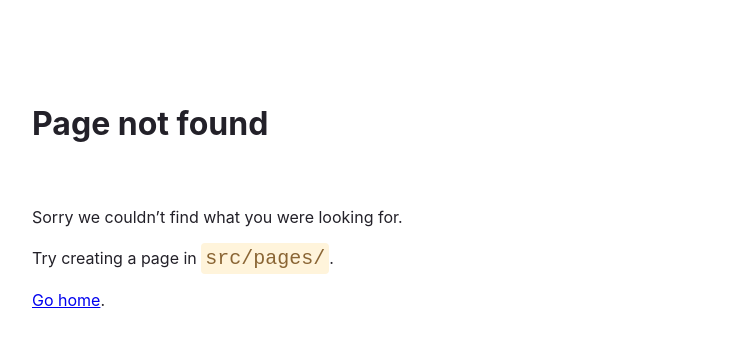
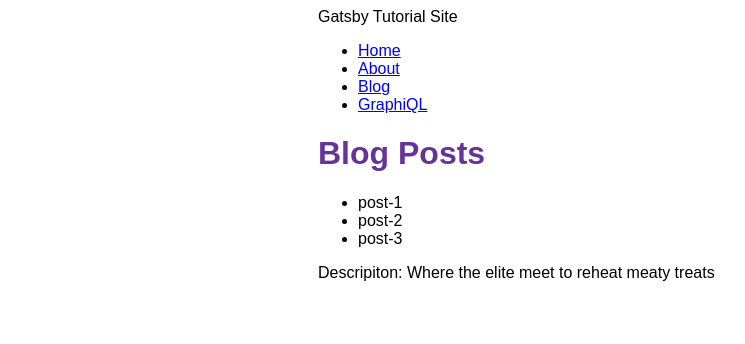
Before and after one commit to Jordash/Gatsby-Tutorial, a Gatsby site: page /blog in a window 1280 px wide. Before the commit this address had no page. Shown: the whole page, without its empty margins (72-817 px from the left). Built offline with nearby package versions, Linux system fonts and the light colour scheme; Gatsby itself is replaced by a stand-in of ours.

Commit message:
Added blog page.

```diff
--- a/gatsby-config.js
+++ b/gatsby-config.js
@@ -2,9 +2,17 @@ module.exports = {
   siteMetadata: {
     siteUrl: "https://www.yourdomain.tld",
     title: "Gatsby Tutorial Site",
+    description: "Where the elite meet to reheat meaty treats"
   },
   plugins: [
     "gatsby-plugin-image",
-    "gatsby-plugin-sharp"
+    "gatsby-plugin-sharp",
+    {
+      resolve: "gatsby-source-filesystem",
+      options: {
+        name: 'blog',
+        path: `${__dirname}/blog`
+      }
+    }
   ],
 };
--- a/src/components/layout.js
+++ b/src/components/layout.js
@@ -1,22 +1,38 @@
 import * as React from 'react'
-import { Link } from 'gatsby'
-import { container, heading, navLinks, navLinkItem, navLinkText } from './layout.module.css'
+import { Link, useStaticQuery, graphql } from 'gatsby'
+import { container, heading, navLinks, navLinkItem, navLinkText, siteTitle } from './layout.module.css'
 
 const Layout = ({ PageTitle, children }) => {
+
+    const data = useStaticQuery(graphql`
+        query kkkkkkj {
+            site {
+                siteMetadata {
+                    title
+                    description
+                }
+            }
+        }
+    `)
+
     return (
         <div className={container}>
             <title>
-                { PageTitle }
+                { PageTitle } | { data.site.siteMetadata.title }
             </title>
+            <header className={siteTitle}>{ data.site.siteMetadata.title }</header>
             <nav>
                 <ul className={navLinks}>
                     <li className={navLinkItem}><Link to="/" className={navLinkText}>Home</Link></li>
                     <li className={navLinkItem}><Link to="/about" className={navLinkText}>About</Link></li>
+                    <li className={navLinkItem}><Link to="/blog" className={navLinkText}>Blog</Link></li>
+                    <li className={navLinkItem}><Link to="/___graphql" className={navLinkText}>GraphiQL</Link></li>
                 </ul>
             </nav>
             <main>
                 <h1 className={heading}>{ PageTitle }</h1>
                 { children }
+                <p>Descripiton: { data.site.siteMetadata.description }</p>
             </main>
         </div>
     )
--- a/src/components/layout.module.css
+++ b/src/components/layout.module.css
@@ -17,3 +17,9 @@
 .nav-link-text {
     color: black;
 }
+.site-title {
+    font-size: 3rem;
+    color: gray;
+    font-weight: 700;
+    margin: 3rem 0;
+}
--- /dev/null
+++ b/src/pages/blog.js
@@ -0,0 +1,30 @@
+import * as React from 'react'
+import { graphql } from 'gatsby'
+import Layout from '../components/layout'
+
+const BlogPage = ({ data }) => {
+    return (
+        <Layout PageTitle = "Blog Posts">
+            <ul>{
+                data.allFile.nodes.map(node => (
+                    <li key={node.name}>
+                        {node.name}
+                    </li>
+                    )
+                )
+            }
+            </ul>
+        </Layout>
+    )
+}
+
+export const query = graphql`
+    query {
+        allFile {
+            nodes {
+                name
+            }
+        }
+    }
+`
+export default BlogPage
```
Also changed, not shown: blog/post-1.mdx (added), blog/post-2.mdx (added), blog/post-3.mdx (added).
